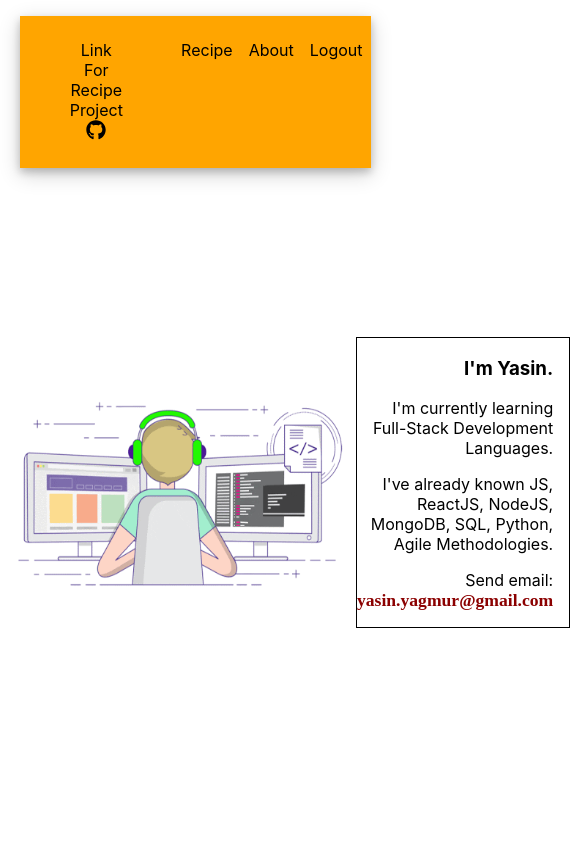
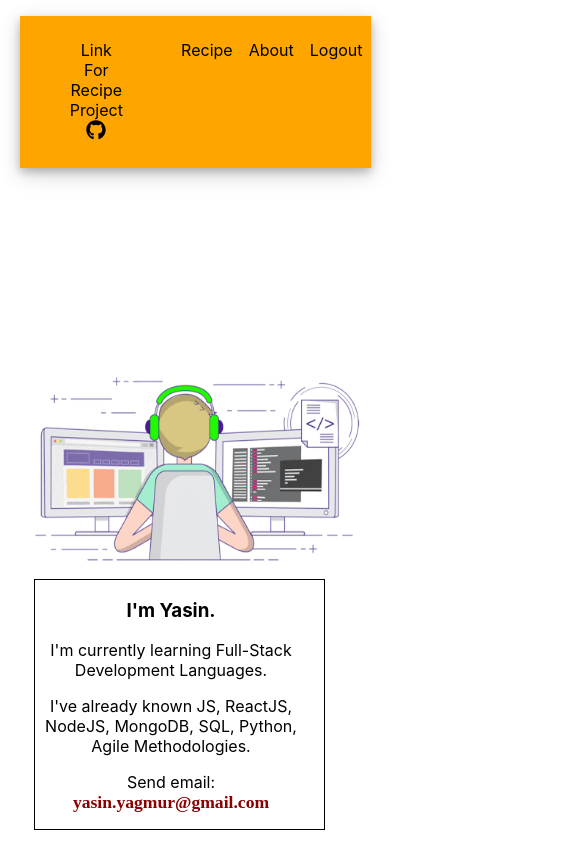
Before and after one commit to yasinyagmur/recipe-app-reactrouter, a React (Create React App) app: page /about in a window 390 px wide. Shown: the whole page, 570 px wide, since content can reach past the window. Built offline with nearby package versions, Linux system fonts and the light colour scheme; sample sign-in values are in the browser's storage.

Commit message:
About page media query

```diff
--- a/src/Pages/About/about.css
+++ b/src/Pages/About/about.css
@@ -10,9 +10,18 @@
   align-items: center;
   margin-top: 20vh;
 }
-.emailText{
-    color: darkred;
-    font-family: 'Times New Roman', Times, serif;
-    font-size: 1.1rem;
-    font-weight: 600;
+.emailText {
+  color: darkred;
+  font-family: "Times New Roman", Times, serif;
+  font-size: 1.1rem;
+  font-weight: 600;
 }
+@media only screen and (max-width: 600px) {
+  .aboutDiv {
+    display: flex;
+    flex-direction: column;
+  }
+  .textAbout {
+    text-align: center;
+  }
+}
```
